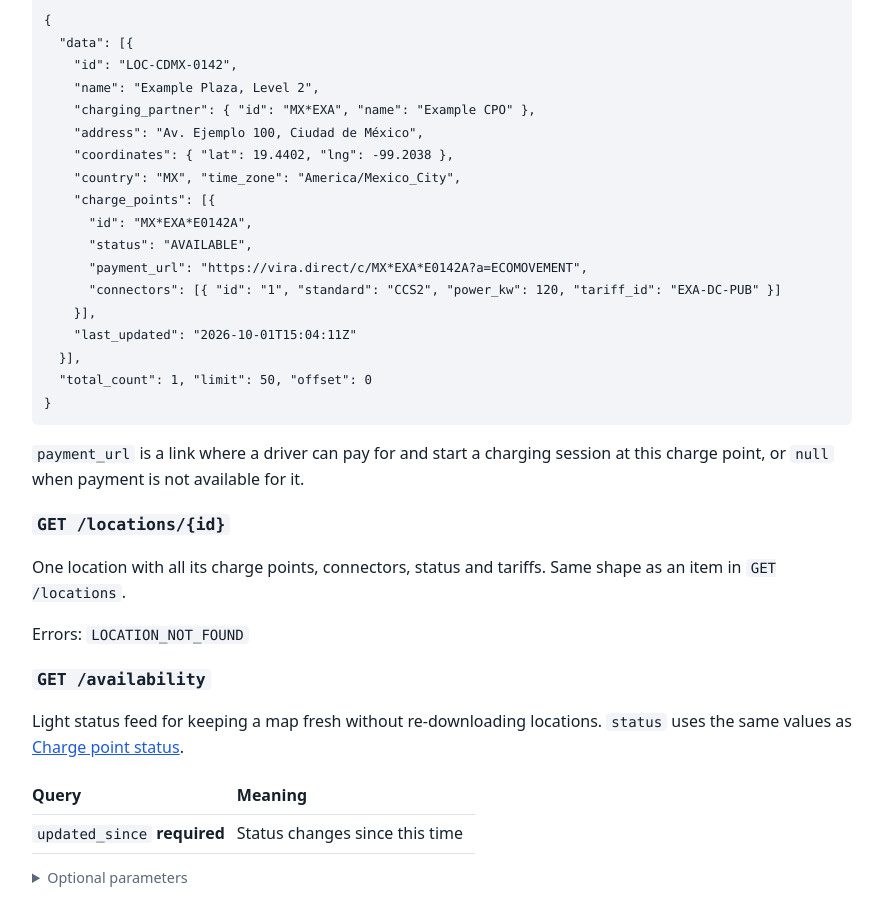
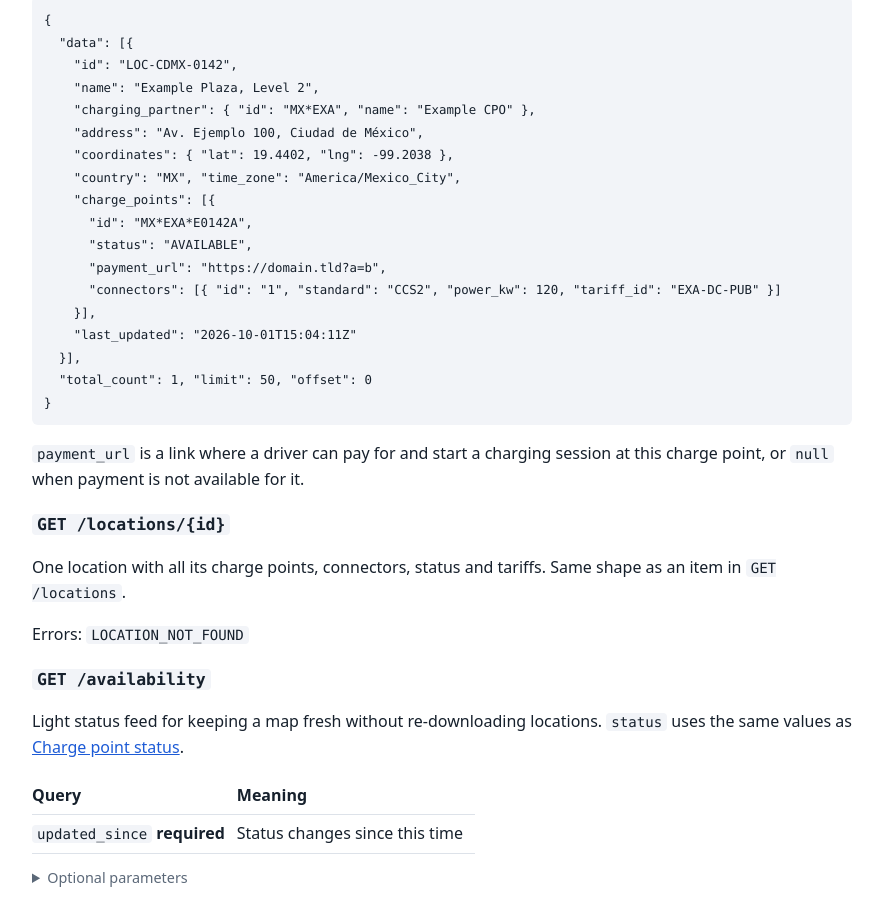
Before and after one commit to NetworkCore-AG/networkcore-documentation, a Jekyll site: the page built from dp-api/reference.md, in a window 1280 px wide and 900 px high, scrolled down 4253 px. Shown: the whole window, without its empty margins (198-1081 px from the left). Built offline with Jekyll 4.4.1, drawn with Linux system fonts in a browser that asks for light colours; our own code applies the rules of GitHub Pages for plain Markdown files; part of the change alters nothing that is shown.

Commit message:
docs(dp-api): neutral payment_url example (#17)
Co-authored-by: V L <vl@vs-macbook-pro1.home>
Co-authored-by: Claude Sonnet 5.5 <noreply@anthropic.com>

```diff
--- a/dp-api/reference.md
+++ b/dp-api/reference.md
@@ -194,7 +194,7 @@ Chargers near a point or inside a map area, with current status.
     "charge_points": [{
       "id": "MX*EXA*E0142A",
       "status": "AVAILABLE",
-      "payment_url": "https://vira.direct/c/MX*EXA*E0142A?a=ECOMOVEMENT",
+      "payment_url": "https://domain.tld?a=b",
       "connectors": [{ "id": "1", "standard": "CCS2", "power_kw": 120, "tariff_id": "EXA-DC-PUB" }]
     }],
     "last_updated": "2026-10-01T15:04:11Z"
```
